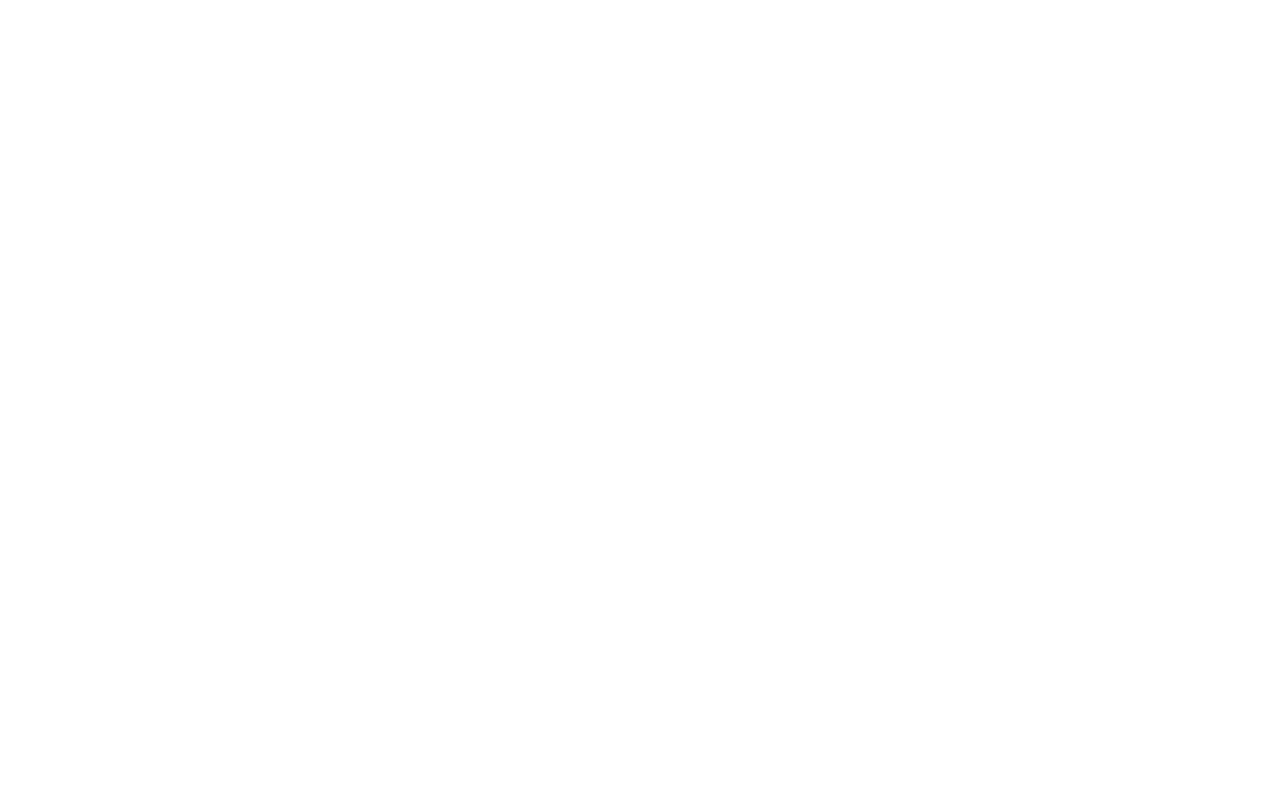
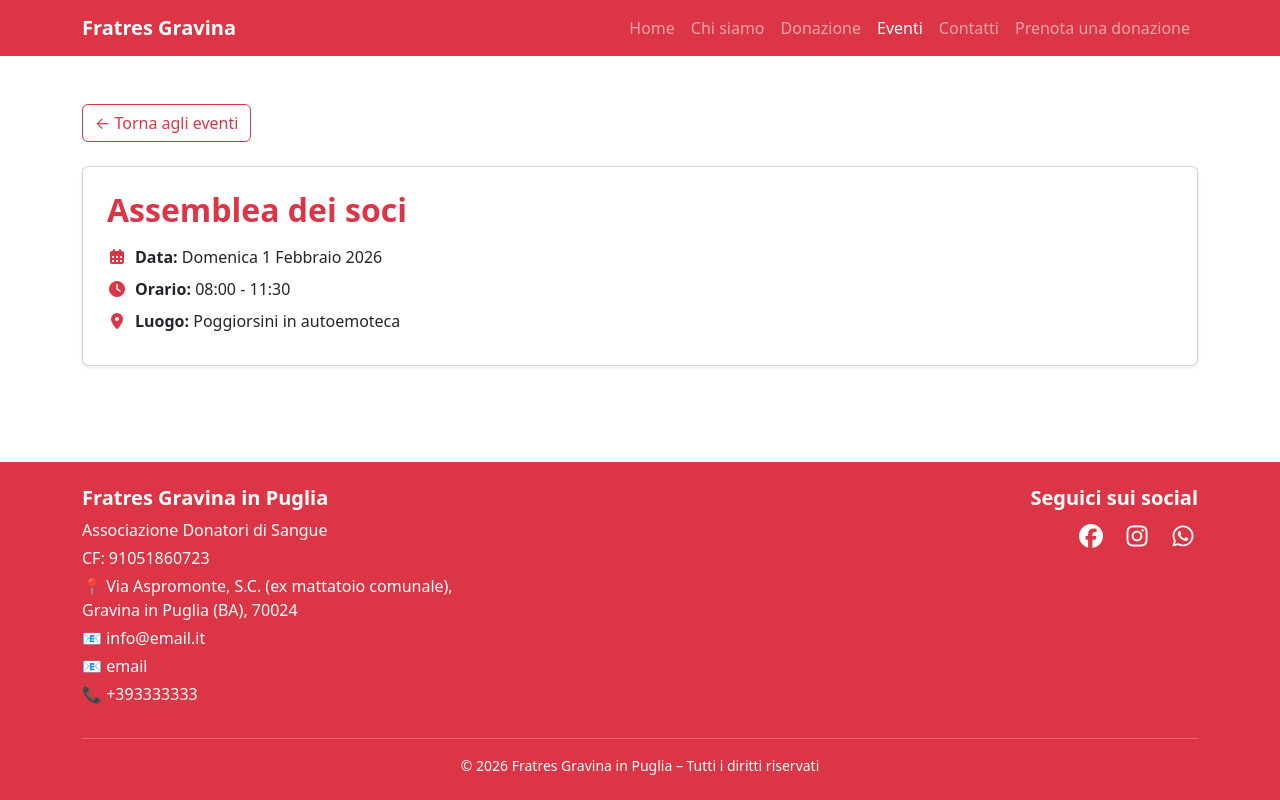
Before and after one commit to michelelongo97/fratres-gravina, a React (Vite) app: page /eventi/1 in a window 1280 px wide. Before the commit this address had no page. Built offline with nearby package versions, Linux system fonts and the light colour scheme.

Commit message:
feat: add EventDetailPage

```diff
--- a/src/App.jsx
+++ b/src/App.jsx
@@ -4,6 +4,7 @@
 import ChiSiamoPage from "./pages/ChiSiamoPage";
 import DonazionePage from "./pages/DonazionePage";
 import EventiPage from "./pages/EventiPage";
+import EventDetailPage from "./pages/EventDetailPage";
 import ContattiPage from "./pages/ContattiPage";
 import ScrollToTop from "./components/ScrollToTop";
 
@@ -17,6 +18,7 @@
           <Route path="chi-siamo" element={<ChiSiamoPage />} />
           <Route path="donazione" element={<DonazionePage />} />
           <Route path="eventi" element={<EventiPage />} />
+          <Route path="eventi/:id" element={<EventDetailPage />} />
           <Route path="contatti" element={<ContattiPage />} />
         </Route>
       </Routes>
--- /dev/null
+++ b/src/pages/EventDetailPage.jsx
@@ -0,0 +1,50 @@
+import { useParams, Link } from "react-router-dom";
+import { events } from "../data/events";
+
+export default function EventDetailPage() {
+  const { id } = useParams();
+
+  const event = events.find((e) => e.id === Number(id));
+
+  if (!event) {
+    return (
+      <div className="container py-5 text-center">
+        <h2 className="fw-bold">Evento non trovato</h2>
+        <Link to="/eventi" className="btn btn-danger mt-3">
+          Torna agli eventi
+        </Link>
+      </div>
+    );
+  }
+
+  return (
+    <div className="container py-5">
+      <Link to="/eventi" className="btn btn-outline-danger mb-4">
+        ← Torna agli eventi
+      </Link>
+
+      <div className="card shadow-sm">
+        <div className="card-body p-4">
+          <h2 className="fw-bold text-danger mb-3">{event.title}</h2>
+
+          <p className="mb-2">
+            <i className="fa-solid fa-calendar-days me-2 text-danger"></i>
+            <strong>Data:</strong> {event.date}
+          </p>
+
+          <p className="mb-2">
+            <i className="fa-solid fa-clock me-2 text-danger"></i>
+            <strong>Orario:</strong> {event.time}
+          </p>
+
+          <p className="mb-2">
+            <i className="fa-solid fa-location-dot me-2 text-danger"></i>
+            <strong>Luogo:</strong> {event.location}
+          </p>
+
+          {event.description && <p className="mt-4">{event.description}</p>}
+        </div>
+      </div>
+    </div>
+  );
+}
--- a/src/pages/EventiPage.jsx
+++ b/src/pages/EventiPage.jsx
@@ -1,4 +1,5 @@
 import { events } from "../data/events";
+import { Link } from "react-router-dom";
 
 export default function Eventi() {
   return (
@@ -14,6 +15,12 @@
             <p className="mb-1">📅 {event.date}</p>
             <p className="mb-1">📍 {event.location}</p>
             <p className="text-muted mb-0">⏰ {event.time}</p>
+            <Link
+              to={`/eventi/${event.id}`}
+              className="btn btn-danger btn-sm mt-2"
+            >
+              Dettagli
+            </Link>
           </div>
         </div>
       ))}
--- a/src/pages/HomePage.jsx
+++ b/src/pages/HomePage.jsx
@@ -79,6 +79,12 @@
                     <h6 className="card-title fw-bold py-3 text-danger">
                       {event.type.toUpperCase()}
                     </h6>
+                    <Link
+                      to={`/eventi/${event.id}`}
+                      className="btn btn-danger btn-sm mt-2"
+                    >
+                      Dettagli
+                    </Link>
                   </div>
                 </div>
               </div>
```
